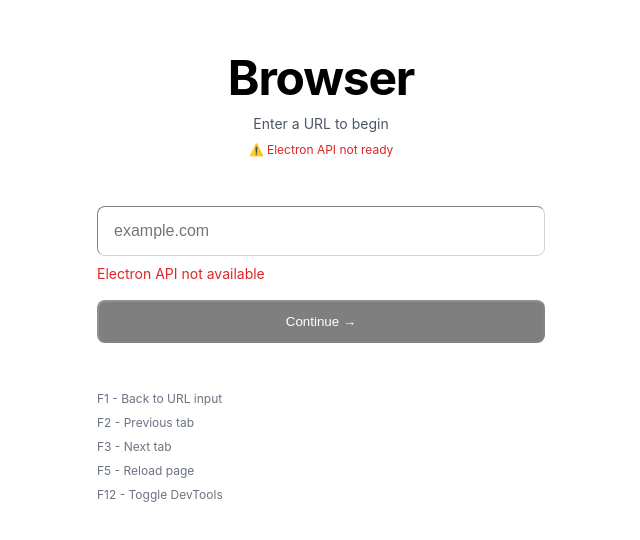
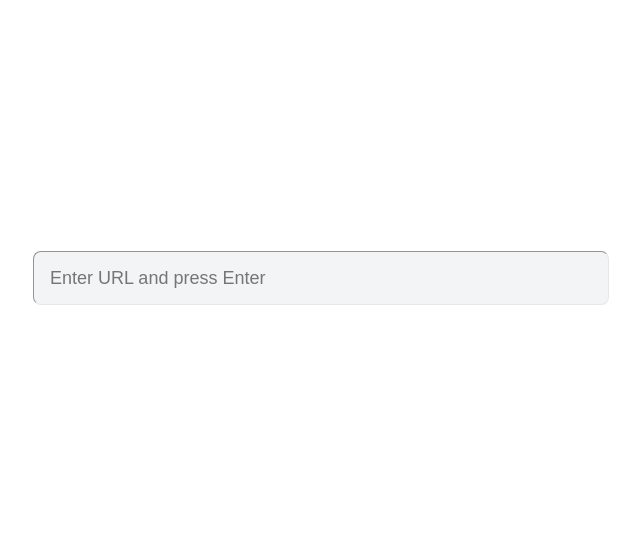
Before and after one commit to canmi21/chromini, a React (Vite) app: page / in a window 1280 px wide. Shown: the part 122-662 px from the top of the page, without its empty margins (319-959 px from the left). Built offline with nearby package versions, Linux system fonts and the light colour scheme.

Commit message:
feat: implement URL input with history display in React app

```diff
--- a/src/renderer/app.tsx
+++ b/src/renderer/app.tsx
@@ -1,145 +1,99 @@
 /* src/renderer/app.tsx */
 
 import { useState, FormEvent, useEffect } from "react";
+
+interface HistoryItem {
+	url: string;
+	title: string;
+}
 
 declare global {
 	interface Window {
 		electronAPI?: {
 			navigateToUrl: (url: string) => void;
+			getHistory: () => Promise<HistoryItem[]>;
 		};
 	}
 }
 
 export default function App() {
 	const [url, setUrl] = useState("");
-	const [error, setError] = useState("");
-	const [apiReady, setApiReady] = useState(false);
+	const [history, setHistory] = useState<HistoryItem[]>([]);
 
-	// check if electron api is ready
+	// Fetch history on component mount
 	useEffect(() => {
-		if (window.electronAPI) {
-			setApiReady(true);
-			console.log("Electron API is ready");
-		} else {
-			console.error("Electron API not found!");
-			setError("Electron API not available");
-		}
+		window.electronAPI?.getHistory().then(setHistory);
 	}, []);
 
-	const formatUrl = (input: string): string => {
-		const trimmed = input.trim();
-		if (!trimmed) return trimmed;
+	const formatAndNavigate = (inputUrl: string) => {
+		if (!inputUrl.trim()) return;
 
-		if (trimmed.startsWith("http://") || trimmed.startsWith("https://")) {
-			return trimmed;
+		let formattedUrl = inputUrl.trim();
+		if (!/^(https?:\/\/)/.test(formattedUrl)) {
+			formattedUrl = `https://${formattedUrl}`;
 		}
 
-		return `https://${trimmed}`;
-	};
-
-	const isValidUrl = (urlString: string): boolean => {
 		try {
-			const url = new URL(urlString);
-			return ["http:", "https:"].includes(url.protocol);
-		} catch {
-			return false;
+			// Test if it's a valid URL before sending
+			new URL(formattedUrl);
+			window.electronAPI?.navigateToUrl(formattedUrl);
+		} catch (error) {
+			console.error("Invalid URL:", formattedUrl);
+			// Maybe show an error to the user here
 		}
 	};
 
 	const handleSubmit = (e: FormEvent) => {
 		e.preventDefault();
+		formatAndNavigate(url);
+	};
 
-		console.log("Form submitted, URL:", url);
-
-		if (!apiReady || !window.electronAPI) {
-			setError("Electron API not ready");
-			console.error("Electron API not available");
-			return;
-		}
-
-		if (!url.trim()) {
-			setError("Please enter a URL");
-			return;
-		}
-
-		const formattedUrl = formatUrl(url);
-		console.log("Formatted URL:", formattedUrl);
-
-		if (!isValidUrl(formattedUrl)) {
-			setError("Invalid URL format");
-			return;
-		}
-
-		try {
-			window.electronAPI.navigateToUrl(formattedUrl);
-			console.log("Navigation requested");
-			setUrl("");
-			setError("");
-		} catch (err) {
-			console.error("Navigation error:", err);
-			setError("Failed to navigate");
-		}
+	const handleHistoryClick = (historyUrl: string) => {
+		formatAndNavigate(historyUrl);
 	};
 
 	return (
-		<div className="min-h-screen bg-white dark:bg-black flex items-center justify-center p-8">
-			<div className="w-full max-w-md">
-				<div className="mb-12 text-center">
-					<h1 className="text-5xl font-bold tracking-tight text-black dark:text-white mb-3">
-						Browser
-					</h1>
-					<p className="text-sm text-gray-600 dark:text-gray-400">
-						Enter a URL to begin
-					</p>
-					{!apiReady && (
-						<p className="text-xs text-red-600 dark:text-red-400 mt-2">
-							⚠️ Electron API not ready
-						</p>
-					)}
-				</div>
-
-				<form onSubmit={handleSubmit} className="space-y-4">
-					<div>
+		<div className="min-h-screen bg-white dark:bg-black flex flex-col items-center justify-center p-8 font-sans">
+			<div className="w-full max-w-xl">
+				<form onSubmit={handleSubmit}>
 					<input
 						type="text"
 						value={url}
-							onChange={(e) => {
-								setUrl(e.target.value);
-								setError("");
-							}}
-							placeholder="example.com"
-							className="w-full px-4 py-3 text-base rounded-lg transition-all
-							         bg-white dark:bg-black
+						onChange={(e) => setUrl(e.target.value)}
+						placeholder="Enter URL and press Enter"
+						className="w-full px-4 py-3 text-lg rounded-lg transition-all
+                     bg-gray-100 dark:bg-gray-900
                      text-black dark:text-white
-							         border border-gray-300 dark:border-gray-700
+                     border border-gray-200 dark:border-gray-800
                      focus:outline-none focus:ring-2 focus:ring-black dark:focus:ring-white"
 						autoFocus
 					/>
-						{error && (
-							<p className="mt-2 text-sm text-red-600 dark:text-red-400">{error}</p>
-						)}
-					</div>
-
-					<button
-						type="submit"
-						disabled={!apiReady}
-						className="w-full font-medium py-3 px-4 rounded-lg transition-colors
-						         bg-black dark:bg-white
-						         text-white dark:text-black
-						         hover:bg-gray-800 dark:hover:bg-gray-200
-						         disabled:opacity-50 disabled:cursor-not-allowed"
-					>
-						Continue →
-					</button>
 				</form>
 
-				<div className="mt-12 space-y-2 text-xs text-gray-500 dark:text-gray-600">
-					<p>F1 - Back to URL input</p>
-					<p>F2 - Previous tab</p>
-					<p>F3 - Next tab</p>
-					<p>F5 - Reload page</p>
-					<p>F12 - Toggle DevTools</p>
+				{history.length > 0 && (
+					<div className="mt-8">
+						<h2 className="text-xs text-gray-400 dark:text-gray-600 font-medium uppercase tracking-wider mb-3">
+							Recent
+						</h2>
+						<ul className="space-y-2">
+							{history.map((item) => (
+								<li key={item.url}>
+									<button
+										onClick={() => handleHistoryClick(item.url)}
+										className="w-full text-left p-3 rounded-lg hover:bg-gray-100 dark:hover:bg-gray-900 transition-colors"
+									>
+										<p className="text-sm text-black dark:text-white truncate">
+											{item.title}
+										</p>
+										<p className="text-xs text-gray-500 dark:text-gray-400 truncate">
+											{item.url}
+										</p>
+									</button>
+								</li>
+							))}
+						</ul>
 					</div>
+				)}
 			</div>
 		</div>
 	);
```
Lines whose indentation alone changed are shown as unchanged.
